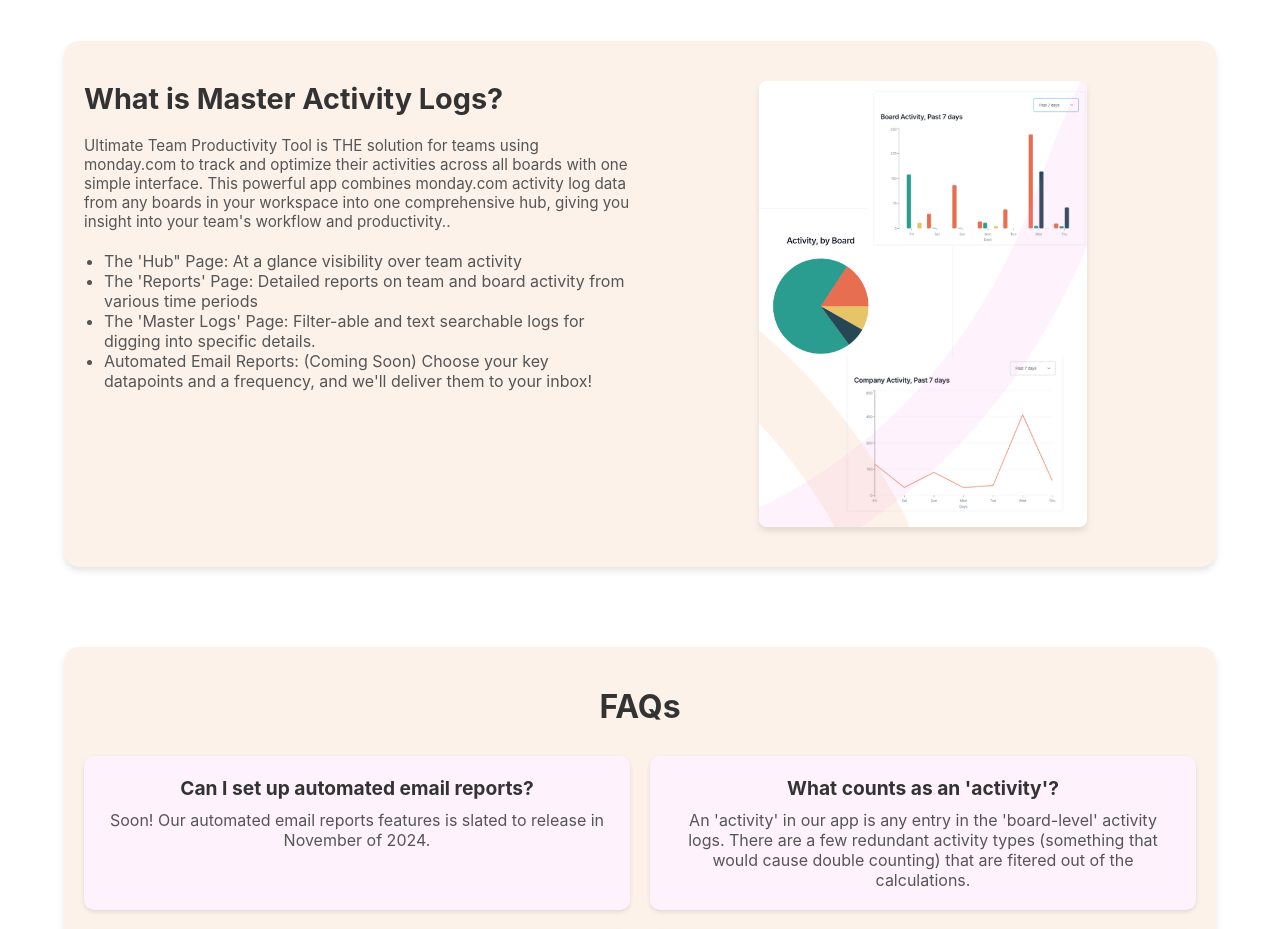
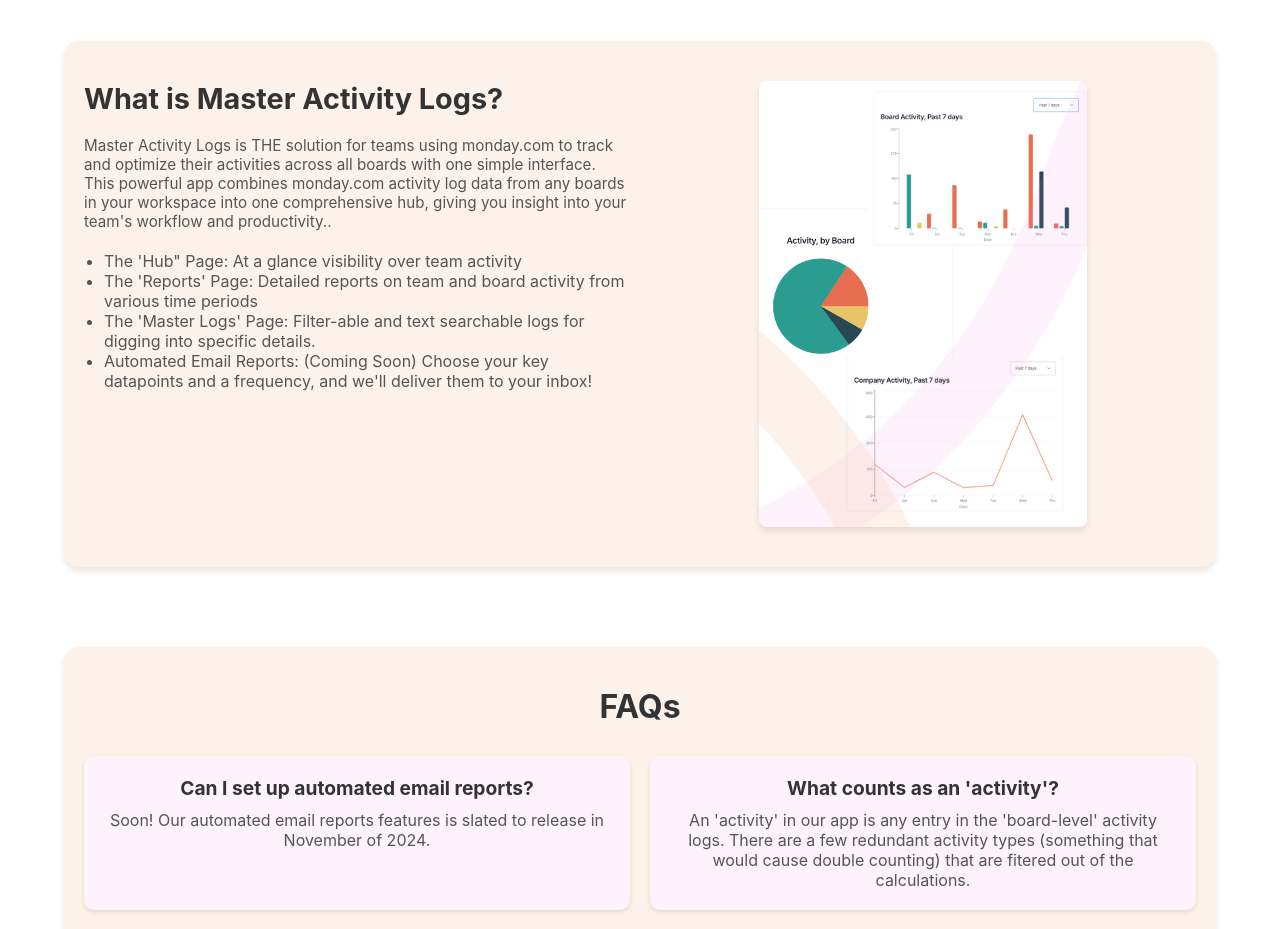
Before and after one commit to Lovely-Solutions-LLC/utpt-howtouse, a React (Create React App) app: page / in a window 1280 px wide. Shown: the part 880-1809 px from the top of the page. Built offline with nearby package versions, Linux system fonts and the light colour scheme.

Commit message:
Update WhatIsTool.js

```diff
--- a/src/components/WhatIsTool.js
+++ b/src/components/WhatIsTool.js
@@ -8,7 +8,7 @@
       <div className="what-is-text" data-aos="fade-right">
         <h3>What is Master Activity Logs?</h3>
         <p>
-        Ultimate Team Productivity Tool is THE solution for teams using monday.com to track and optimize their activities across all boards with one simple interface. This powerful app combines monday.com activity log data from any boards in your workspace into one comprehensive hub, giving you insight into your team's workflow and productivity..
+        Master Activity Logs is THE solution for teams using monday.com to track and optimize their activities across all boards with one simple interface. This powerful app combines monday.com activity log data from any boards in your workspace into one comprehensive hub, giving you insight into your team's workflow and productivity..
         </p>
         <ul className="bulleted-list">
           <li>The 'Hub" Page: At a glance visibility over team activity</li>
```
